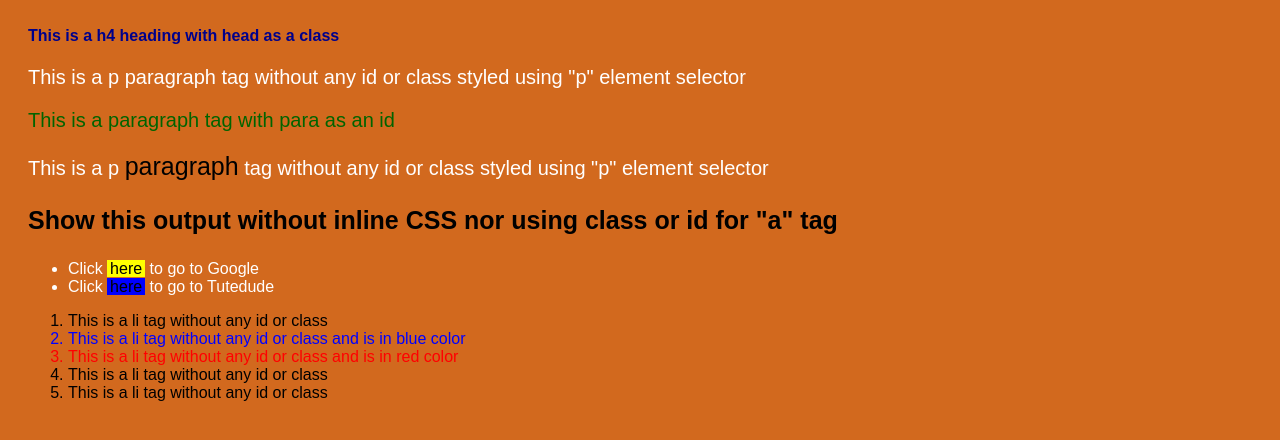
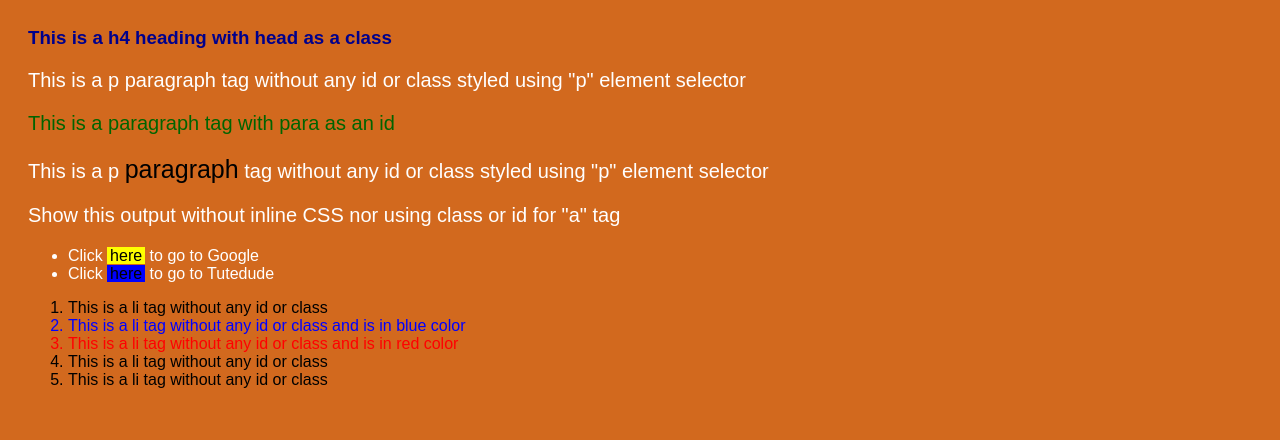
Before and after one commit to SurajKanojiya619/CSSTask-3, a plain HTML site: page index.html in a window 1280 px wide. Shown: the part 158-598 px from the top of the page. Drawn offline with Linux system fonts and the light colour scheme.

Commit message:
Update index.html

```diff
--- a/index.html
+++ b/index.html
@@ -15,9 +15,9 @@
         This is a h2 heading with <span>"head"</span> as a class and "bglime" as an id
     </h2>
 
-    <h4 class="head">
+    <h3 class="head">
         This is a h4 heading with head as a class
-    </h4>
+    </h3>
 
     <p>
         This is a p paragraph tag without any id or class styled using "p" element selector
@@ -31,7 +31,7 @@
         This is a p <span>paragraph</span> tag without any id or class styled using "p" element selector
     </p>
 
-    <p style="font-weight: bold; font-size: 25px; color: black;">
+    <p>
         Show this output without inline CSS nor using class or id for "a" tag
     </p>
 
```
